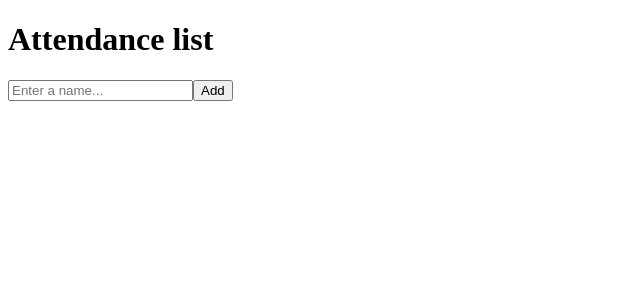
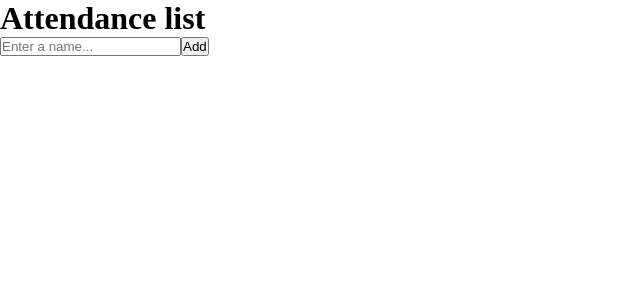
Before and after one commit to lucastenani/RocketSeatReact, a React (Vite) app: page / in a window 1280 px wide. Shown: the top 300 px of the page, without its empty margins (0-640 px from the left). Built offline with nearby package versions, Linux system fonts and the light colour scheme.

Commit message:
Importing global CSS file

```diff
--- a/src/main.jsx
+++ b/src/main.jsx
@@ -1,6 +1,7 @@
 import React from "react";
 import ReactDOM from "react-dom/client";
 import Home from "./pages/Home";
+import "./styles/global.css";
 
 ReactDOM.createRoot(document.getElementById("root")).render(
   <React.StrictMode>
--- /dev/null
+++ b/src/styles/global.css
@@ -0,0 +1,5 @@
+* {
+  margin: 0;
+  padding: 0;
+  box-sizing: 0;
+}
```
